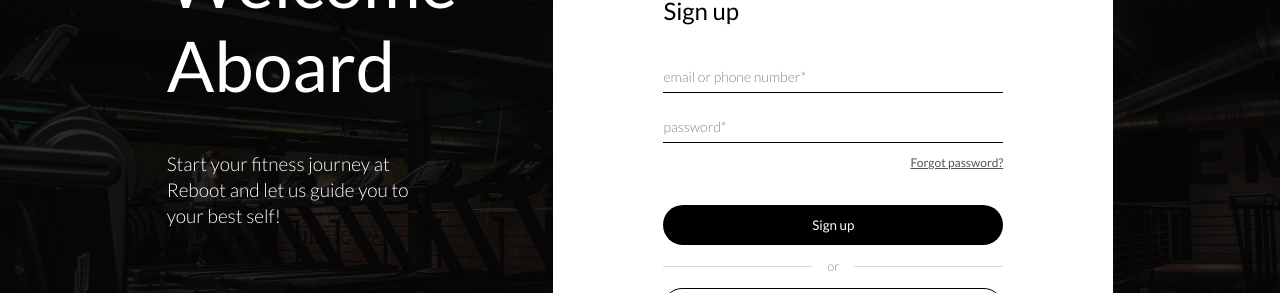
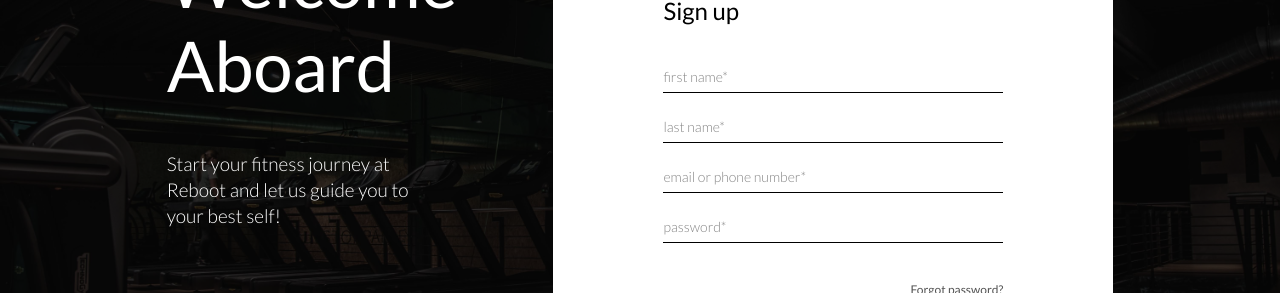
Before and after one commit to MattiasSB/RebootFitness, a React (Create React App) app in the folder frontend/: page /sign-up in a window 1280 px wide. Shown: the part 237-530 px from the top of the page. Built offline with nearby package versions, Linux system fonts and the light colour scheme.

Commit message:
Update input field in signup page
- adjust styling
- added fname, lname input fields

```diff
--- a/frontend/src/pages/signIn/SignIn.module.scss
+++ b/frontend/src/pages/signIn/SignIn.module.scss
@@ -12,7 +12,7 @@
         background: none;
         padding-bottom: 0.44rem;
 
-        &:first-child {
+        &:not(:last-child) {
             margin-bottom: 1.69rem;
         }
 
--- a/frontend/src/pages/signUp/SignUp.jsx
+++ b/frontend/src/pages/signUp/SignUp.jsx
@@ -8,11 +8,13 @@ import ButtonAuth from '../../components/button-auth'
 
 export default function SignUp() {
   const [formData, setFormData] = useState({
+    fname: '',
+    lname: '',
     email: '',
     password: ''
   })
 
-  const { email, password } = formData
+  const { fname, lname, email, password } = formData
 
   const onChange = (e) => {
     setFormData((prevState) => ({
@@ -35,6 +37,20 @@ export default function SignUp() {
             onSubmit={onSubmit}
             className={styles.form}
           >
+            <input
+              type="fname"
+              placeholder="first name*"
+              id="fname"
+              value={fname}
+              onChange={onChange}
+            />
+            <input
+              type="lname"
+              placeholder="last name*"
+              id="lname"
+              value={lname}
+              onChange={onChange}
+            />
             <input
               type="email"
               placeholder="email or phone number*"
```
